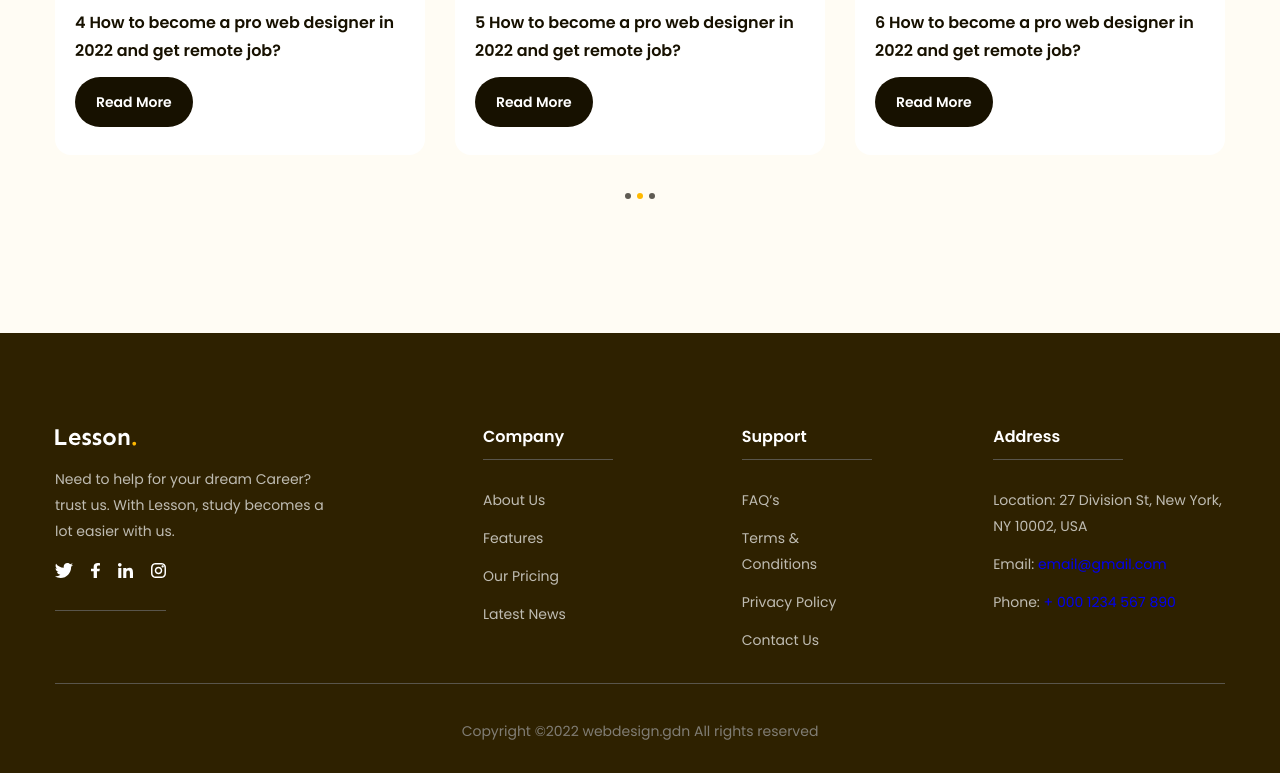
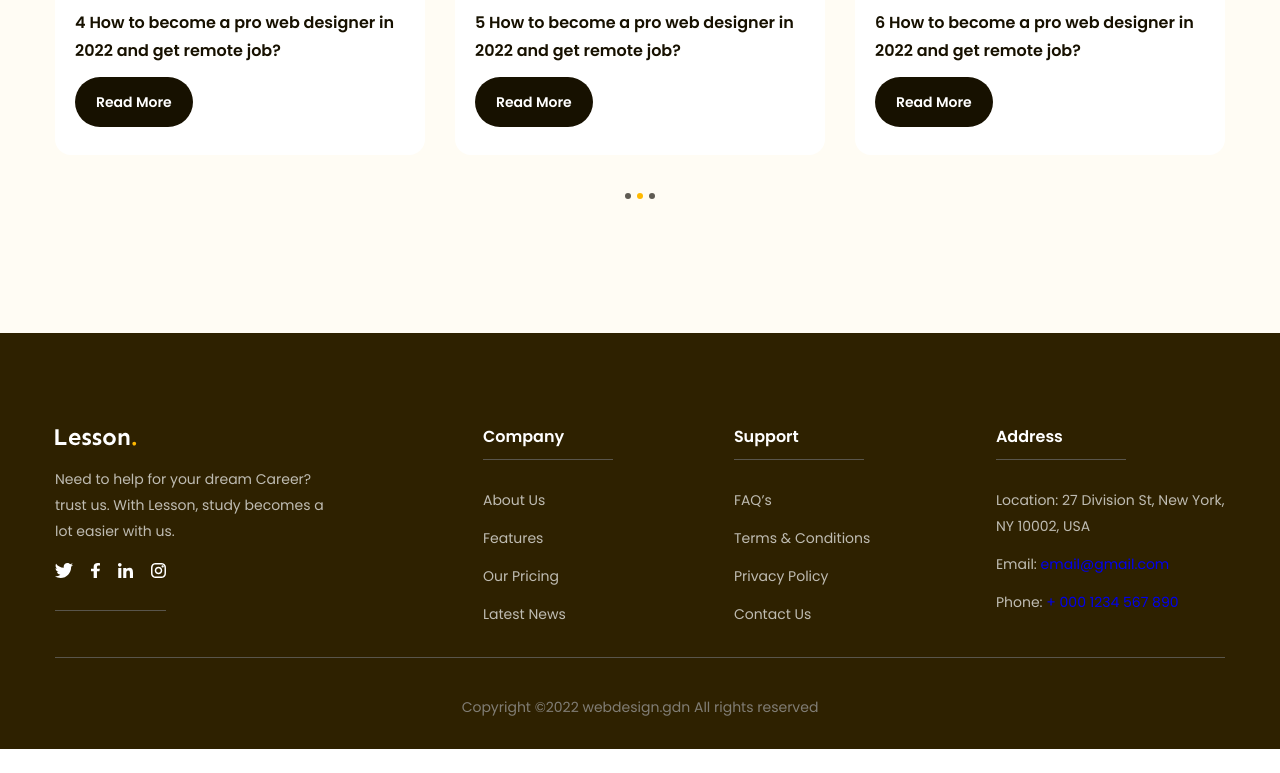
Before and after one commit to nhannh196/htmlcss-project-02, a plain HTML site: page index.html in a window 1280 px wide. Shown: the part 4338-5111 px from the top of the page. After the commit the page ends 5087 px from the top, so only its background shows below. Drawn offline with Linux system fonts and the light colour scheme.

Commit message:
fix bug footer

```diff
--- a/assets/css/styles.css
+++ b/assets/css/styles.css
@@ -821,16 +821,23 @@ a {
 
 .footer-content .row.right {
     margin-left: 145px;
-    /* justify-content: space-between; */
+    /* gap: 130px; */
+
 }
+/* .footer-content .row.right div{
+    flex: 1 0 20%;
+}
+.footer-content .row.right div:nth-of-type(3){
+    flex-grow: 4;
+} */
+
 .footer-content .company {
-    /* margin-left: 145px; */
-    width: 20%;
+    width: 19%;
 }
 
 .footer-content .support {
     margin-left: 130px;
-    width: 20.1%;
+    width: 22%;
 }
 
 .footer-content .address {
@@ -893,7 +900,7 @@ a {
 }
 
 .footer-content .copyright {
-    margin-top: 65px;
+    margin-top: 67px;
     color: #807d74;
     text-align: center;
     font-size: 1.4rem;
```
